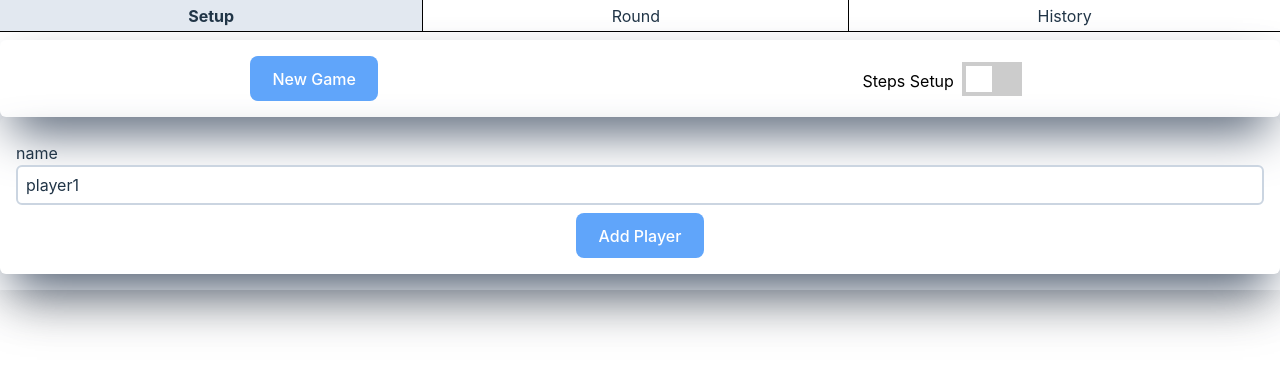
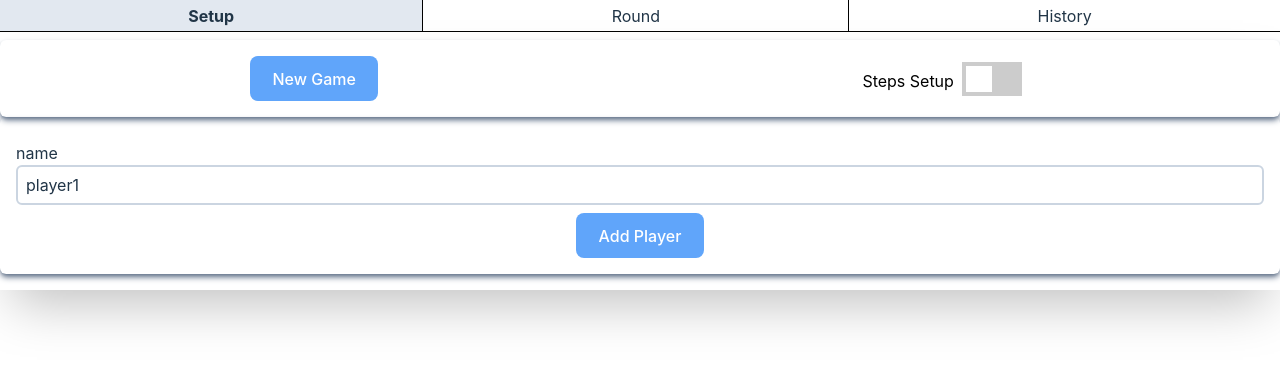
Before and after one commit to maldestor95/score, a Vue app: page / in a window 1280 px wide. Shown: the top 372 px of the page. Built offline with nearby package versions, Linux system fonts and the light colour scheme.

Commit message:
update style

```diff
--- a/src/components/container.vue
+++ b/src/components/container.vue
@@ -1,5 +1,5 @@
 <template>
-  <div class="md:container md:shadow-2xl md:shadow-slate-600 px-2 md:rounded-md py-4">
+  <div class="md:container md:shadow-md md:shadow-slate-500 px-2 md:rounded-md py-4">
     <slot></slot>
   </div>
 </template>
```
